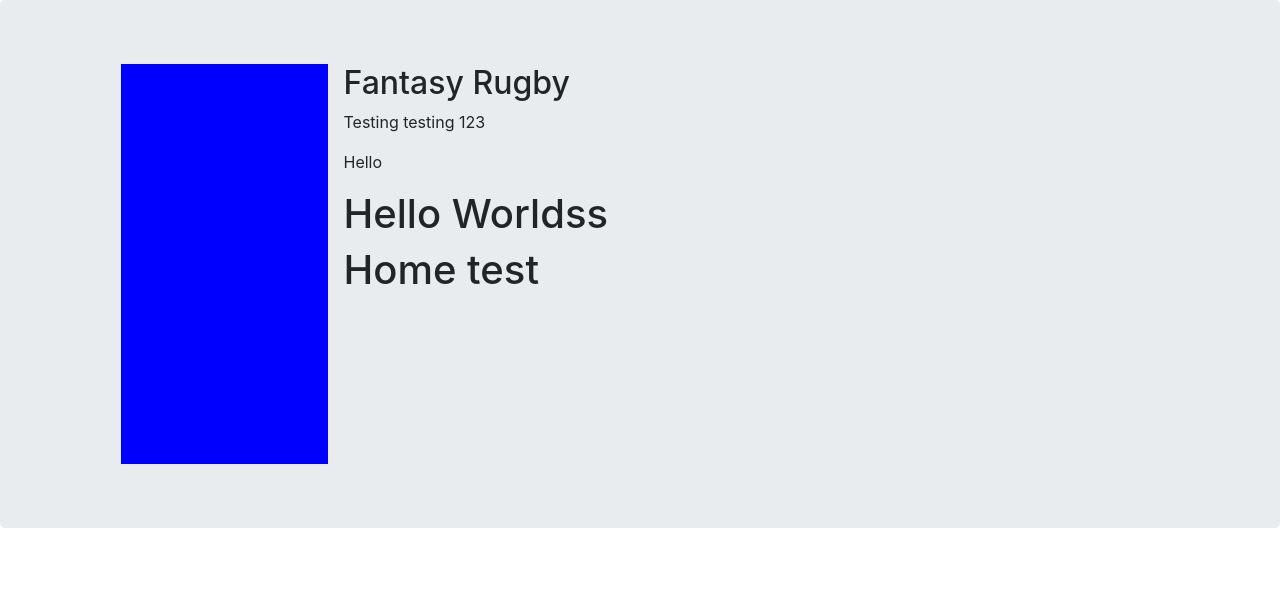
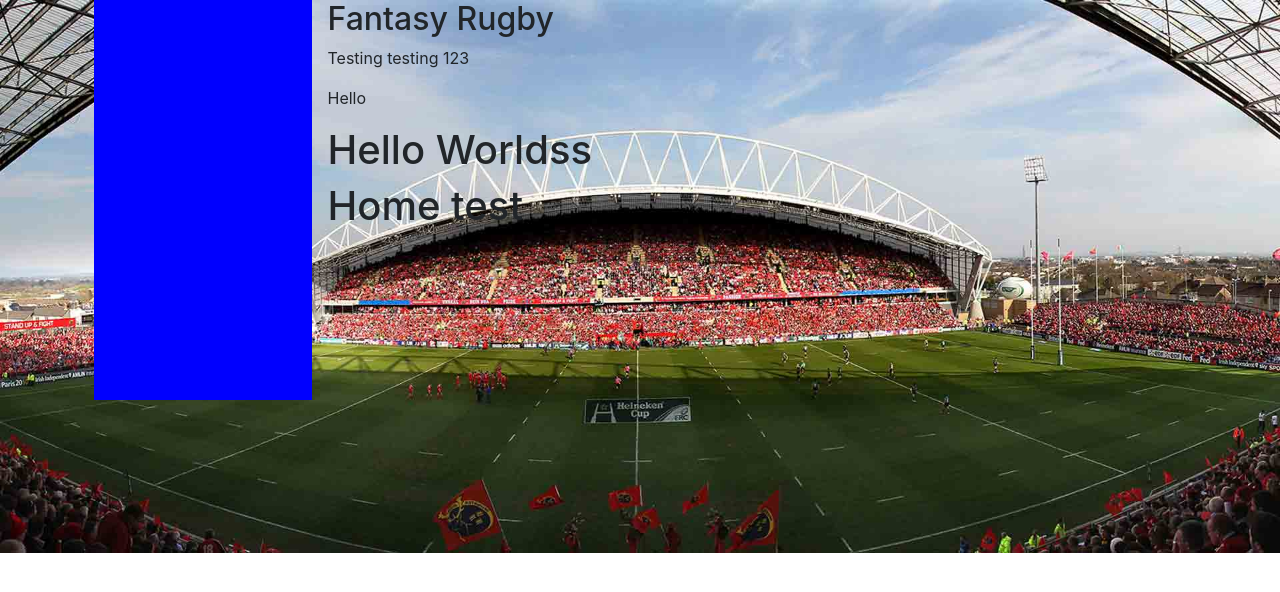
Before and after one commit to Daviid1010/TeamProjectSemester3, a PHP site: page / in a window 1280 px wide. Shown: the top 592 px of the page. Run offline with PHP 8.4, Linux system fonts and the light colour scheme.

Commit message:
edits to background we will need to decide on what we will use for background

```diff
--- a/css/style.css
+++ b/css/style.css
@@ -1,3 +1,12 @@
+body{
+   background-image: url("../images/Thomond-Park-Stadium_00.jpg");
+    -webkit-background-size: cover;
+    -moz-background-size: cover;
+    -o-background-size: cover;
+    background-size: cover;
+    background-repeat: no-repeat;
+}
+
 #left {
     background-color: blue;
     height: 400px;
--- a/index.html
+++ b/index.html
@@ -9,7 +9,6 @@
     <link rel="stylesheet" href="css/style.css">
 </head>
 <body>
-<div class="jumbotron" id="top">
     <div class="row">
         <div class="col-1"></div>
         <div class="col-2" id="left">
@@ -24,7 +23,6 @@
         <div class="col-1"></div>
     </div>
 
-</div>
 
 
 
```
Also changed, not shown: images/Thomond-Park-Stadium_00.jpg (added).
